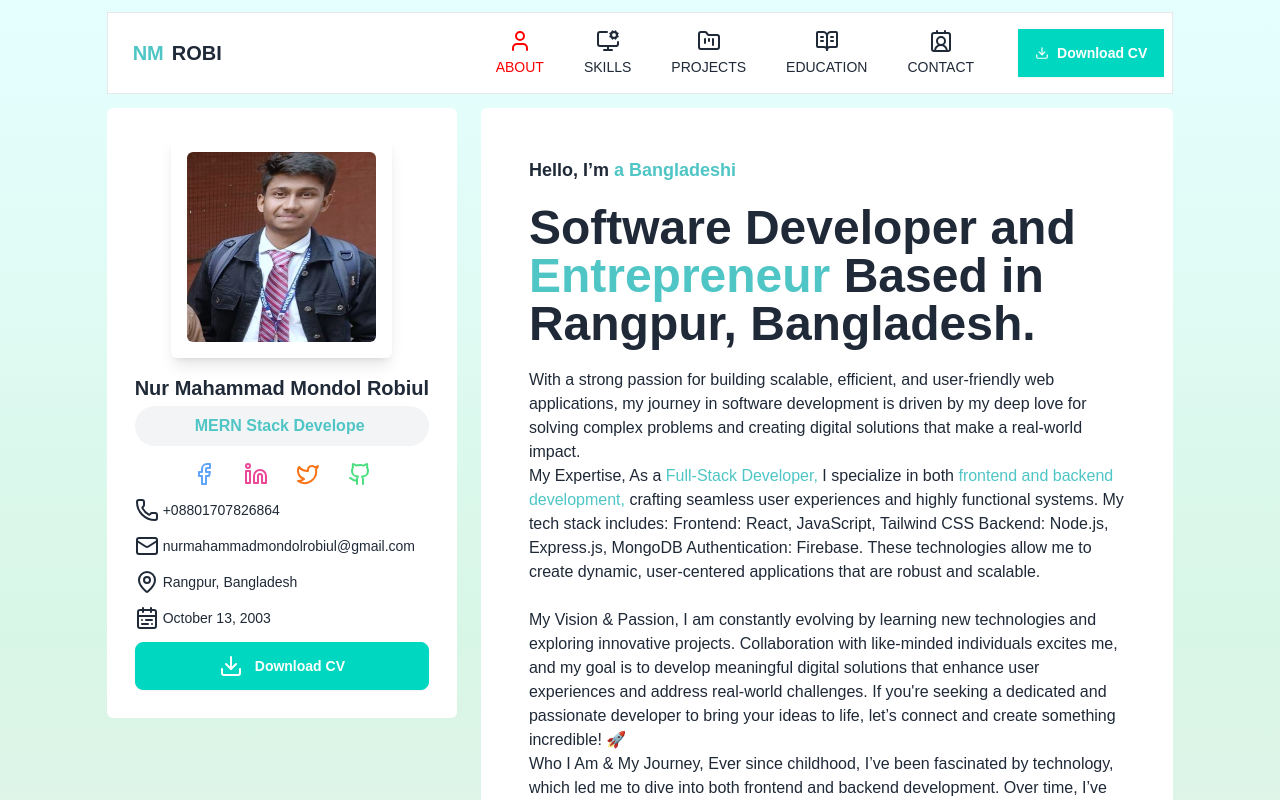
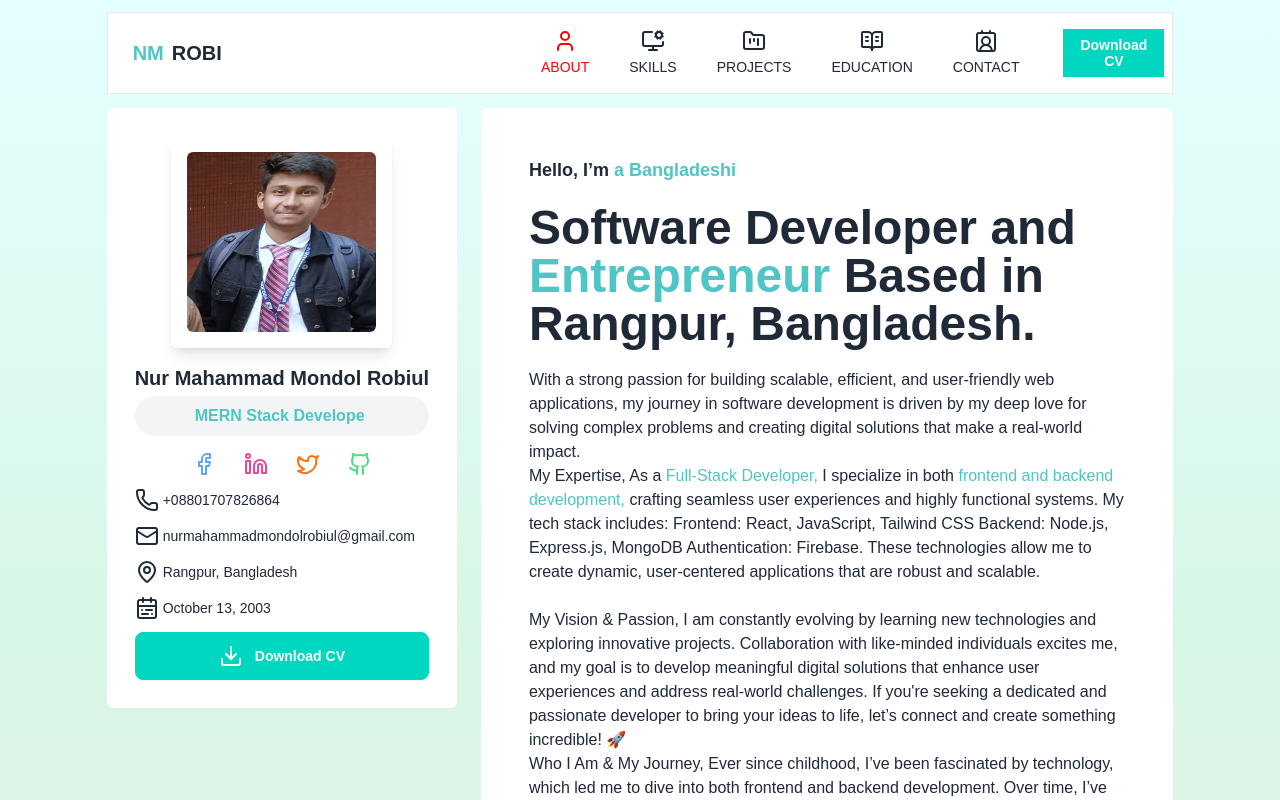
Before and after one commit to nurmahammadmondol/My_Portfolio, a React (Vite) app: page / in a window 1280 px wide. Shown: the top 800 px of the page. Built offline with nearby package versions, Linux system fonts and the light colour scheme.

Commit message:
Added resume file & handle download cv

```diff
--- a/src/Components/Header/NavBar2.jsx
+++ b/src/Components/Header/NavBar2.jsx
@@ -88,9 +88,16 @@ const NavBar2 = () => {
           <ul className="menu menu-horizontal px-1">{links}</ul>
         </div>
 
-        <button className="flex items-center gap-2  btn btn-sm md:btn-md rounded-none btn-accent text-white text-xs ">
-          <Download size={14} /> Download CV
-        </button>
+        <div>
+          <a
+            href="../../../public/NurMahammadMondolResume.pdf"
+            download="NurMahammadMondolResume"
+          >
+            <button className="btn btn-sm md:btn-md rounded-none btn-accent text-white text-xs">
+              Download CV
+            </button>
+          </a>
+        </div>
       </div>
     </div>
   );
--- a/src/Components/Main/Sitebar/Sitebar.jsx
+++ b/src/Components/Main/Sitebar/Sitebar.jsx
@@ -18,7 +18,7 @@ const Sitebar = () => {
     <div className="lg:fixed  bg-white rounded-md p-4 md:p-7 grid grid-cols-1 md:grid-cols-3 lg:grid-cols-1 md:gap-5 lg:gap-0">
       <div className="w-9/12 mx-auto bg-white shadow-lg rounded-md p-4 ">
         <img
-          className="w-full h-full lg:h-[190px] rounded-md"
+          className="w-full h-full lg:h-[180px] rounded-md"
           src={MyPicture}
           alt=""
         />
@@ -95,9 +95,14 @@ const Sitebar = () => {
         </div>
 
         <div className="mt-3">
-          <button className="flex items-center gap-3 w-full btn btn-accent text-white font-bold">
-            <Download /> Download CV
-          </button>
+          <a
+            href="../../../../public/NurMahammadMondolResume.pdf"
+            download="NurMahammadMondolResume"
+          >
+            <button className="flex items-center gap-3 w-full btn btn-accent text-white font-bold">
+              <Download /> Download CV
+            </button>
+          </a>
         </div>
       </div>
     </div>
```
Also changed, not shown: 1 other file (tests, documents, lock files or other folders).
